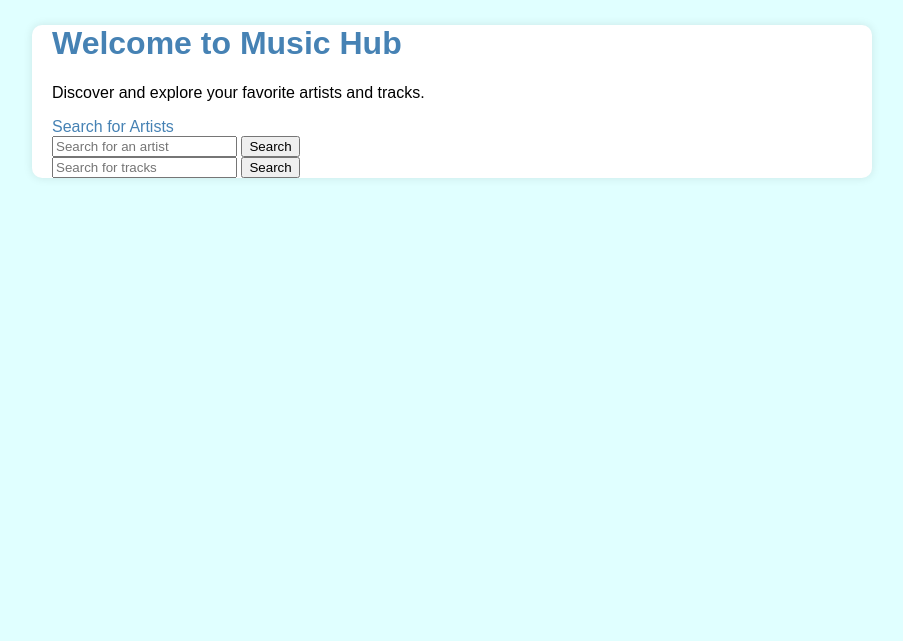
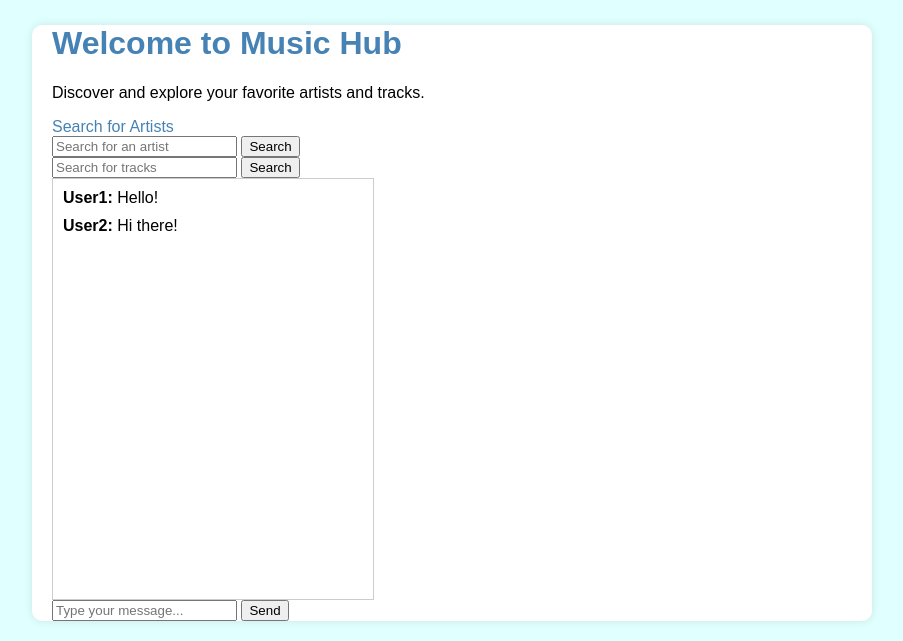
Before and after one commit to Nizogcwala/Music-Hub---Social-Media-Platform, a Flask app: page / in a window 1280 px wide. Shown: the part 166-807 px from the top of the page, without its empty margins (188-1091 px from the left). Before the commit the page ends 344 px from the top, so only its background shows below. Run offline with Flask 3, Linux system fonts and the light colour scheme.

Commit message:
Modified index.html

```diff
--- a/MusicHubApp/templates/index.html
+++ b/MusicHubApp/templates/index.html
@@ -5,6 +5,26 @@
     <meta name="viewport" content="width=device-width, initial-scale=1.0">
     <title>Music Hub</title>
     <link rel="stylesheet" href="{{ url_for('static', filename='css/styles.css') }}">
+    <style>
+        /* Style the chat box */
+        .chat-box {
+            width: 300px;
+            height: 400px;
+            border: 1px solid #ccc;
+            overflow-y: scroll;
+            padding: 10px;
+        }
+
+        /* Style chat messages */
+        .message {
+            margin-bottom: 10px;
+        }
+
+        /* Style user names */
+        .user {
+            font-weight: bold;
+        }
+    </style>
 </head>
 <body>
     <iframe width="50%" height="166" scrolling="no" frameborder="no" allow="autoplay"
@@ -25,6 +45,19 @@
                 <button type="submit">Search</button>
             </form>
             <script src="{{ url_for('static', filename='js/script.js') }}"></script>
+
+            <!-- Chat box -->
+            <div class="chat-box">
+                <div class="message"><span class="user">User1:</span> Hello!</div>
+                <div class="message"><span class="user">User2:</span> Hi there!</div>
+                <!-- Add more messages here -->
+            </div>
+
+            <!-- Chat input form -->
+            <form id="chat-form">
+                <input type="text" id="message" placeholder="Type your message...">
+                <button type="submit">Send</button>
+            </form>
         </div>
     </div>
 </body>
```
